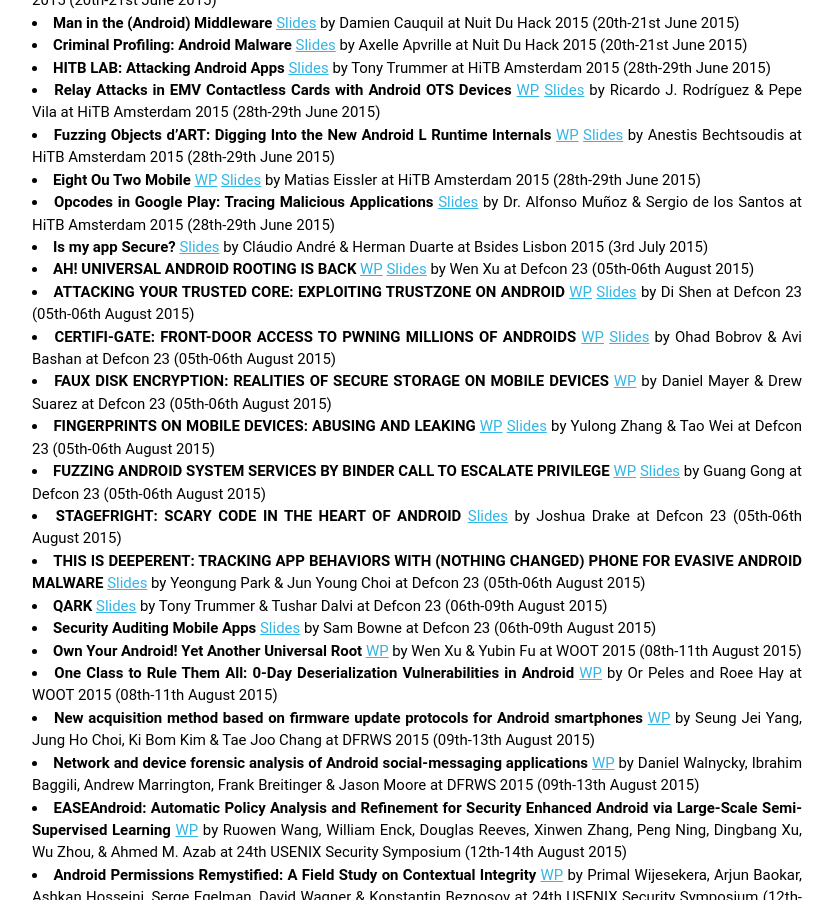
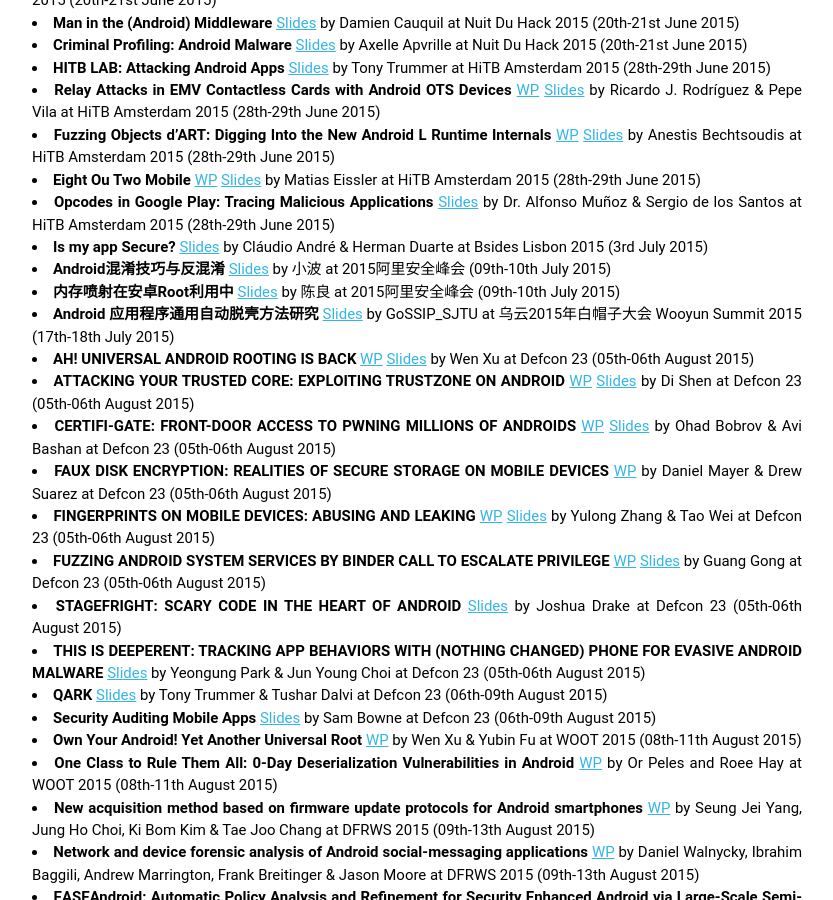
Before and after one commit to droidsec/droidsec.github.io, a Jekyll site: the page built from wiki/index.md, in a window 1280 px wide and 900 px high, scrolled down 8192 px. Shown: the whole window, without its empty margins (228-1061 px from the left). Built offline with Jekyll 4.4.1, drawn with Linux system fonts in a browser that asks for light colours; Markdown is read by kramdown in place of the engine named in the settings.

Commit message:
Update index.md

```diff
--- a/wiki/index.md
+++ b/wiki/index.md
@@ -126,7 +126,7 @@
 * **AirBag: Boosting Smartphone Resistance to Malware Infection** [Slides](http://yajin.org/papers/ndss14_airbag.pdf) by Chiachih Wu, Yajin Zhou, Kunal Patel, Zhenkai Liang, Xuxian Jiang at NDSS 2014 (23rd-26th Feb 2014)
 * **Inside Job: Understanding and Mitigating the Threat of External Device Mis-Binding on Android** [Slides](http://sharps.org/wp-content/uploads/NAVEED-NDSS.pdf) by Muhammad Naveed, Xiaoyong Zhou, Soteris Demetriou, XiaoFeng Wang, Carl Gunter at NDSS 2014 (23rd-26th Feb 2014)
 * **Screenmilker: How to Milk Your Android Screen for Secrets** [Slides](http://www.ews.uiuc.edu/~hli52/paper/ndss2014-final49.pdf) by Chia-Chi Lin, Hongyang Li, Xiaoyong Zhou, XiaoFeng Wang at NDSS 2014 (23rd-26th Feb 2014)
-* [PREC: Practical Root Exploit Containment for Android Devices](http://dance.csc.ncsu.edu/papers/codespy14.pdf) by Tsung-Hsuan Ho, Daniel Dean, Xiaohui Gu, William Enck at CODASPY 2014  (March 2014 )
+* **PREC: Practical Root Exploit Containment for Android Devices** [Slides](http://dance.csc.ncsu.edu/papers/codespy14.pdf) by Tsung-Hsuan Ho, Daniel Dean, Xiaohui Gu, William Enck at CODASPY 2014  (March 2014 )
 * **Compac: Enforce Component Level Access Control in Android** [Slides](http://www.cis.syr.edu/~wedu/Research/paper/compac_codaspy2014.pdf) by Yifei Wang, Srinivas Hariharan, Chenxi Zhao, Jiaming Liu and Wenliang Du at CODASPY 2014  (March 2014 )
 * **DIVILAR: Diversifying Intermediate Language for Anti-Repackaging on Android Platform** [Slides](http://yajin.org/papers/codaspy14_divilar.pdf) by Wu Zhou, Zhi Wang, Yajin Zhou and Xuxian Jiang at CODASPY 2014  (March 2014 )
 * **Systematic Audit of Thirty-Party Android Phones** [Slides](http://www.cs.fsu.edu/~zwang/files/codaspy14_1.pdf) by Michael Mitchell, Guanyu Tian and Zhi Wang at CODASPY 2014  (March 2014 )
@@ -234,6 +234,9 @@
 * **Eight Ou Two Mobile** [WP](http://conference.hitb.org/hitbsecconf2015ams/wp-content/uploads/2014/12/WHITEPAPER-Eight-ou-Two-Mobile.pdf) [Slides](http://conference.hitb.org/hitbsecconf2015ams/wp-content/uploads/2014/12/D2T1-Matias-Eissler-Eight-Ou-Two-Mobile.pdf) by Matias Eissler at HiTB Amsterdam 2015 (28th-29th June 2015)
 * **Opcodes in Google Play: Tracing Malicious Applications**  [Slides](http://conference.hitb.org/hitbsecconf2015ams/wp-content/uploads/2014/12/D2T2-Alfonso-Munoz-and-Sergio-de-los-Santos-Opcodes-in-Google-Play.pdf) by Dr. Alfonso Muñoz & Sergio de los Santos at HiTB Amsterdam 2015 (28th-29th June 2015)
 * **Is my app Secure?**  [Slides](http://www.slideshare.net/clviper/is-my-app-secure-51493019) by Cláudio André & Herman Duarte at Bsides Lisbon 2015 (3rd July 2015)
+* **Android混淆技巧与反混淆**  [Slides](https://drive.google.com/file/d/0B_thUFNIy8TdallISmhWa3ZWeFU/view?usp=sharing) by 小波 at 2015阿里安全峰会 (09th-10th July 2015)
+* **内存喷射在安卓Root利用中**  [Slides](https://drive.google.com/file/d/0B_thUFNIy8TdM0wyNlI5RkdBdFk/view?usp=sharing) by 陈良 at 2015阿里安全峰会 (09th-10th July 2015)
+*  **Android 应用程序通用自动脱壳方法研究**  [Slides](https://drive.google.com/file/d/0B_thUFNIy8TdN281Zy1BY2pMNTA/view?usp=sharing) by GoSSIP_SJTU at 乌云2015年白帽子大会 Wooyun Summit 2015 (17th-18th July 2015)
 * **AH! UNIVERSAL ANDROID ROOTING IS BACK** [WP](https://www.blackhat.com/docs/us-15/materials/us-15-Xu-Ah-Universal-Android-Rooting-Is-Back-wp.pdf) [Slides](https://www.blackhat.com/docs/us-15/materials/us-15-Xu-Ah-Universal-Android-Rooting-Is-Back.pdf) by Wen Xu at Defcon 23 (05th-06th August 2015)
 * **ATTACKING YOUR TRUSTED CORE: EXPLOITING TRUSTZONE ON ANDROID** [WP](https://www.blackhat.com/docs/us-15/materials/us-15-Shen-Attacking-Your-Trusted-Core-Exploiting-Trustzone-On-Android-wp.pdf) [Slides](https://www.blackhat.com/docs/us-15/materials/us-15-Shen-Attacking-Your-Trusted-Core-Exploiting-Trustzone-On-Android.pdf) by Di Shen at Defcon 23 (05th-06th August 2015)
 * **CERTIFI-GATE: FRONT-DOOR ACCESS TO PWNING MILLIONS OF ANDROIDS** [WP](https://www.blackhat.com/docs/us-15/materials/us-15-Bobrov-Certifi-Gate-Front-Door-Access-To-Pwning-Millions-Of-Androids-wp.pdf) [Slides](https://www.blackhat.com/docs/us-15/materials/us-15-Bobrov-Certifi-Gate-Front-Door-Access-To-Pwning-Millions-Of-Androids.pdf) by Ohad Bobrov  & 	Avi Bashan at Defcon 23 (05th-06th August 2015)
```
